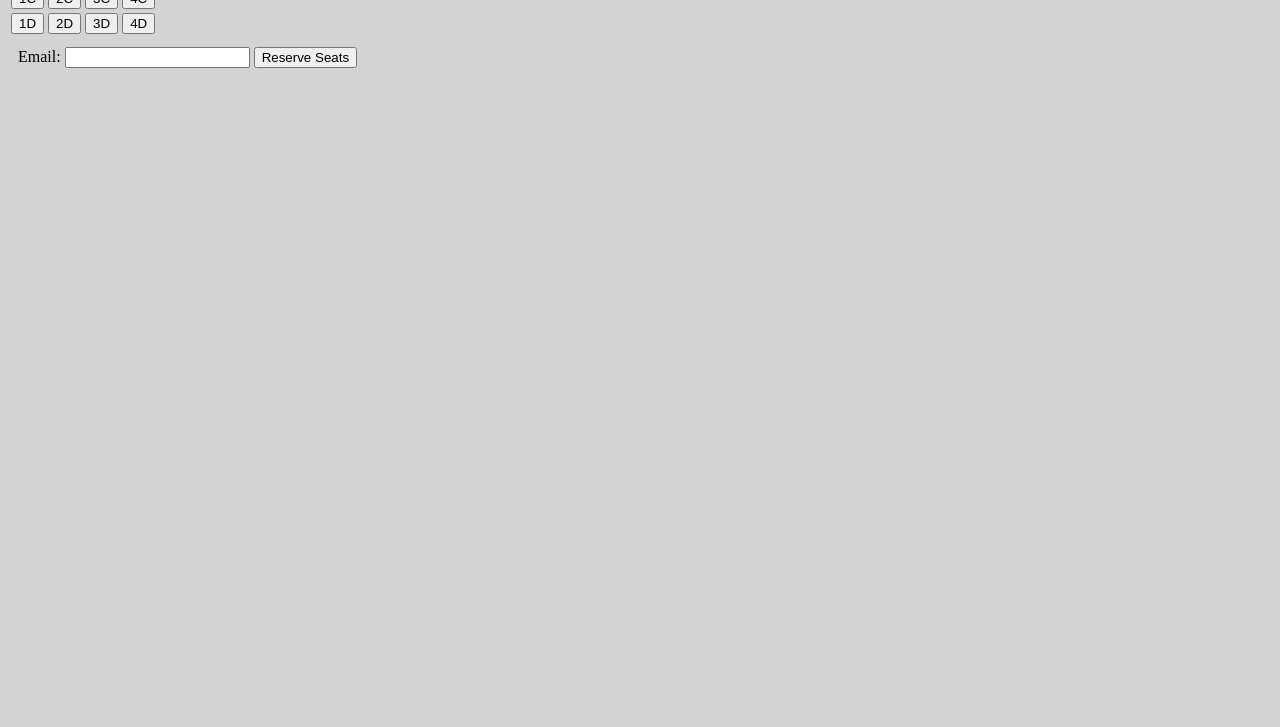
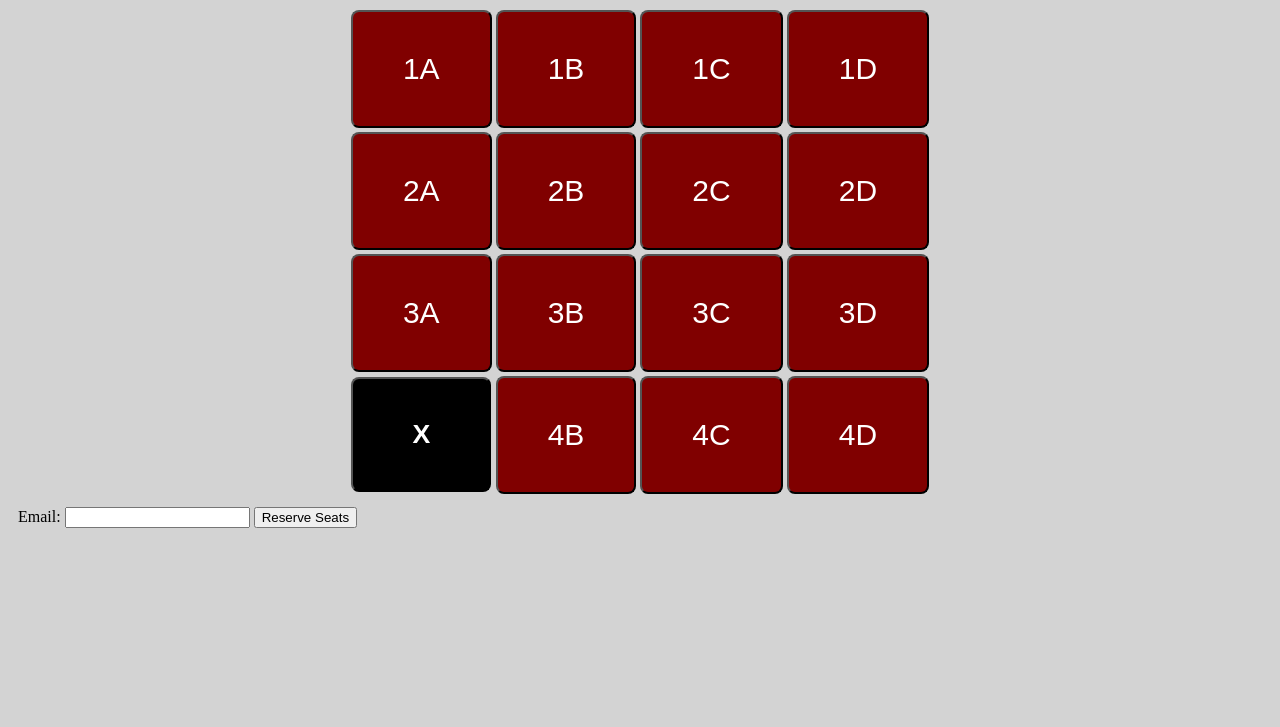
Before and after one commit to waramsey/webfilms, a plain HTML site: page webfilmsProject/WebContent/Seats.html in a window 1280 px wide. Shown: the part 73-800 px from the top of the page. Drawn offline with Linux system fonts and the light colour scheme.

Commit message:
ReserveSeat Done (I think)

```diff
--- a/webfilmsProject/WebContent/Seats.html
+++ b/webfilmsProject/WebContent/Seats.html
@@ -15,93 +15,111 @@
     		float:left;
     		padding:10px;
 		}
+		.ReserveSeat {
+			padding: 40px 50px;
+			border-radius: 8px;
+			background-color: #800000;
+			color: WHITE;
+			font-size: 30px;
+		}
+		.reserved {
+			border-radius: 8px;
+			width: 140px;
+			height: 115px;
+			background-color: BLACK;
+			color: WHITE;
+		}
 	</style>
-	<table>
+	<div style='background-color:#a9a9a9' align='center'>
+		<h1>Seats For MOVIE</h1>
+	</div>
+
+	<table align='center'>
 		<tr>
 			<th>
-				<form id='ReserveSeat' action='ReserveSeat' method='post'>
-					<input type='submit' name='1A' value='1A'>
+				<form action='ReserveSeat' method='post'>
+					<input type='submit' class='ReserveSeat' name='1A' value='1A'>
 				</form>
 			</th>
 			<th>
-				<form id='ReserveSeat' action='ReserveSeat' method='post'>
-					<input type='submit' name='2A' value='2A'>
+				<form action='ReserveSeat' method='post'>
+					<input type='submit' class='ReserveSeat' name='1B' value='1B'>
 				</form>
 			</th>
 			<th>
-				<form id='ReserveSeat' action='ReserveSeat' method='post'>
-					<input type='submit' name='3A' value='3A'>
+				<form action='ReserveSeat' method='post'>
+					<input type='submit' class='ReserveSeat' name='1C' value='1C'>
 				</form>
 			</th>
 			<th>
-				<form id='ReserveSeat' action='ReserveSeat' method='post'>
-					<input type='submit' name='4A' value='4A'>
+				<form action='ReserveSeat' method='post'>
+					<input type='submit' class='ReserveSeat' name='1D' value='1D'>
 				</form>
 			</th>
 		</tr>
 		<tr>
 			<th>
-				<form id='ReserveSeat' action='ReserveSeat' method='post'>
-					<input type='submit' name='1B' value='1B'>
+				<form action='ReserveSeat' method='post'>
+					<input type='submit' class='ReserveSeat' name='2A' value='2A'>
 				</form>
 			</th>
 			<th>
-				<form id='ReserveSeat' action='ReserveSeat' method='post'>
-					<input type='submit' name='2B' value='2B'>
+				<form action='ReserveSeat' method='post'>
+					<input type='submit' class='ReserveSeat' name='2B' value='2B'>
 				</form>
 			</th>
 			<th>
-				<form id='ReserveSeat' action='ReserveSeat' method='post'>
-					<input type='submit' name='3B' value='3B'>
+				<form action='ReserveSeat' method='post'>
+					<input type='submit' class='ReserveSeat' name='2C' value='2C'>
 				</form>
 			</th>
 			<th>
-				<form id='ReserveSeat' action='ReserveSeat' method='post'>
-					<input type='submit' name='4B' value='4B'>
+				<form action='ReserveSeat' method='post'>
+					<input type='submit' class='ReserveSeat' name='2D' value='2D'>
 				</form>
 			</th>
 		</tr>
 		<tr>
 			<th>
-				<form id='ReserveSeat' action='ReserveSeat' method='post'>
-					<input type='submit' name='1C' value='1C'>
+				<form action='ReserveSeat' method='post'>
+					<input type='submit' class='ReserveSeat' name='3A' value='3A'>
 				</form>
 			</th>
 			<th>
-				<form id='ReserveSeat' action='ReserveSeat' method='post'>
-					<input type='submit' name='2C' value='2C'>
+				<form action='ReserveSeat' method='post'>
+					<input type='submit' class='ReserveSeat' name='3B' value='3B'>
 				</form>
 			</th>
 			<th>
-				<form id='ReserveSeat' action='ReserveSeat' method='post'>
-					<input type='submit' name='3C' value='3C'>
+				<form action='ReserveSeat' method='post'>
+					<input type='submit' class='ReserveSeat' name='3C' value='3C'>
 				</form>
 			</th>
 			<th>
-				<form id='ReserveSeat' action='ReserveSeat' method='post'>
-					<input type='submit' name='4C' value='4C'>
+				<form action='ReserveSeat' method='post'>
+					<input type='submit' class='ReserveSeat' name='3D' value='3D'>
 				</form>
 			</th>
 		</tr>
 		<tr>
 			<th>
-				<form id='ReserveSeat' action='ReserveSeat' method='post'>
-					<input type='submit' name='1D' value='1D'>
+				<button type='button' class='reserved'>
+					<h1>X</h1>
+				</button>
+			</th>
+			<th>
+				<form action='ReserveSeat' method='post'>
+					<input type='submit' class='ReserveSeat' name='4B' value='4B'>
 				</form>
 			</th>
 			<th>
-				<form id='ReserveSeat' action='ReserveSeat' method='post'>
-					<input type='submit' name='2D' value='2D'>
+				<form action='ReserveSeat' method='post'>
+					<input type='submit' class='ReserveSeat' name='4C' value='4C'>
 				</form>
 			</th>
 			<th>
-				<form id='ReserveSeat' action='ReserveSeat' method='post'>
-					<input type='submit' name='3D' value='3D'>
-				</form>
-			</th>
-			<th>
-				<form id='ReserveSeat' action='ReserveSeat' method='post'>
-					<input type='submit' name='4D' value='4D'>
+				<form action='ReserveSeat' method='post'>
+					<input type='submit' class='ReserveSeat' name='4D' value='4D'>
 				</form>
 			</th>
 		</tr>
```
Also changed, not shown: 2 other files.
